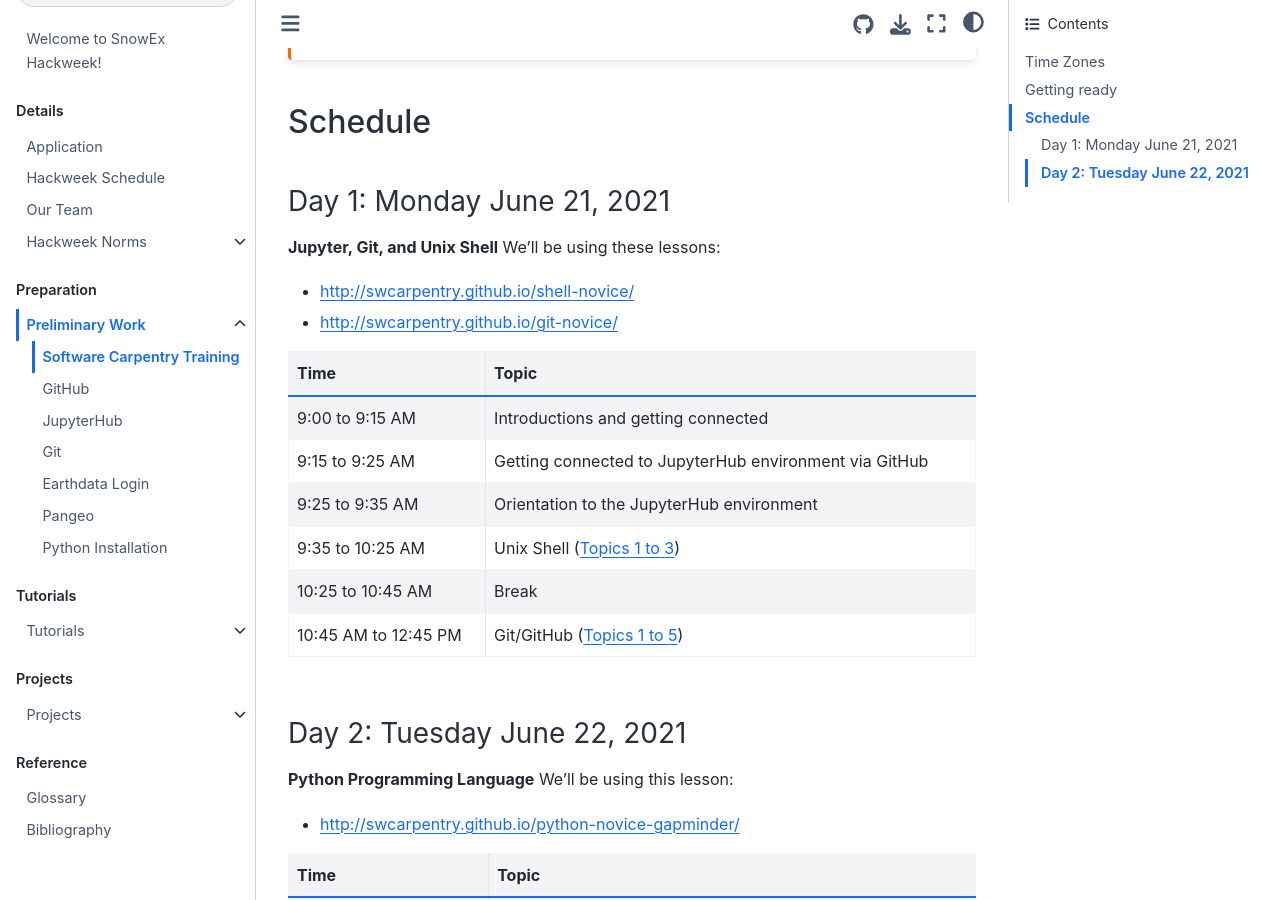
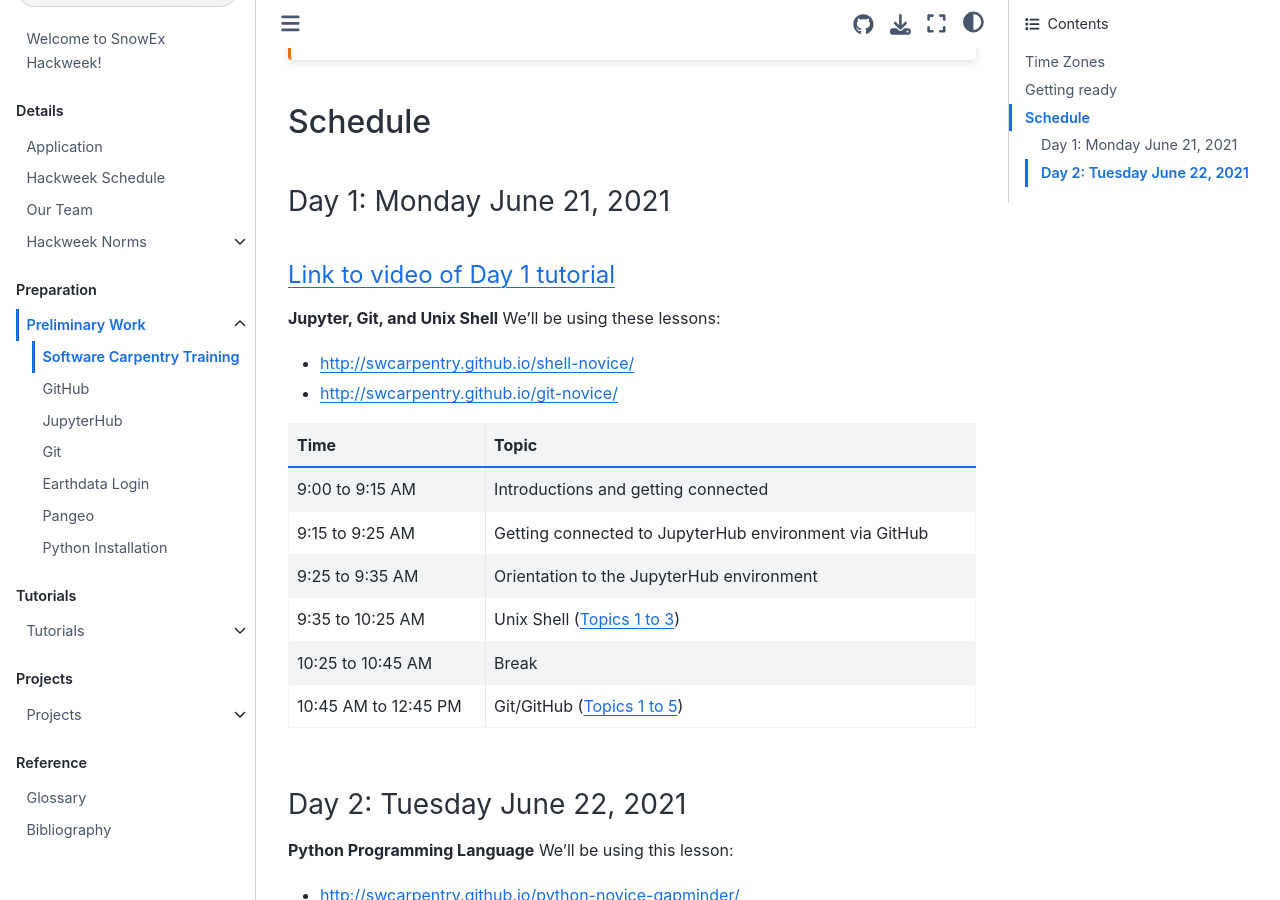
Before and after one commit to snowex-hackweek/website-2021, a Jupyter Book: the page built from book/preliminary/swc.md, in a window 1280 px wide and 900 px high, scrolled down 715 px. Built offline with Jupyter Book 1.0.4 settings and Sphinx 7.4.7 and the Sphinx Book theme 1.1.4, drawn with Linux system fonts in a browser that asks for light colours.

Commit message:
add link to video for day 1 tutorial (#59)

```diff
--- a/book/preliminary/swc.md
+++ b/book/preliminary/swc.md
@@ -27,6 +27,8 @@ We encourage you to test your [connection to JupyterHub](jupyterhub) before the
 
 ### Day 1: Monday June 21, 2021
 
+#### [Link to video of Day 1 tutorial](https://www.youtube.com/watch?v=F8VhkKwCx0k)
+
 **Jupyter, Git, and Unix Shell**
 We'll be using these lessons:
 * http://swcarpentry.github.io/shell-novice/
```
